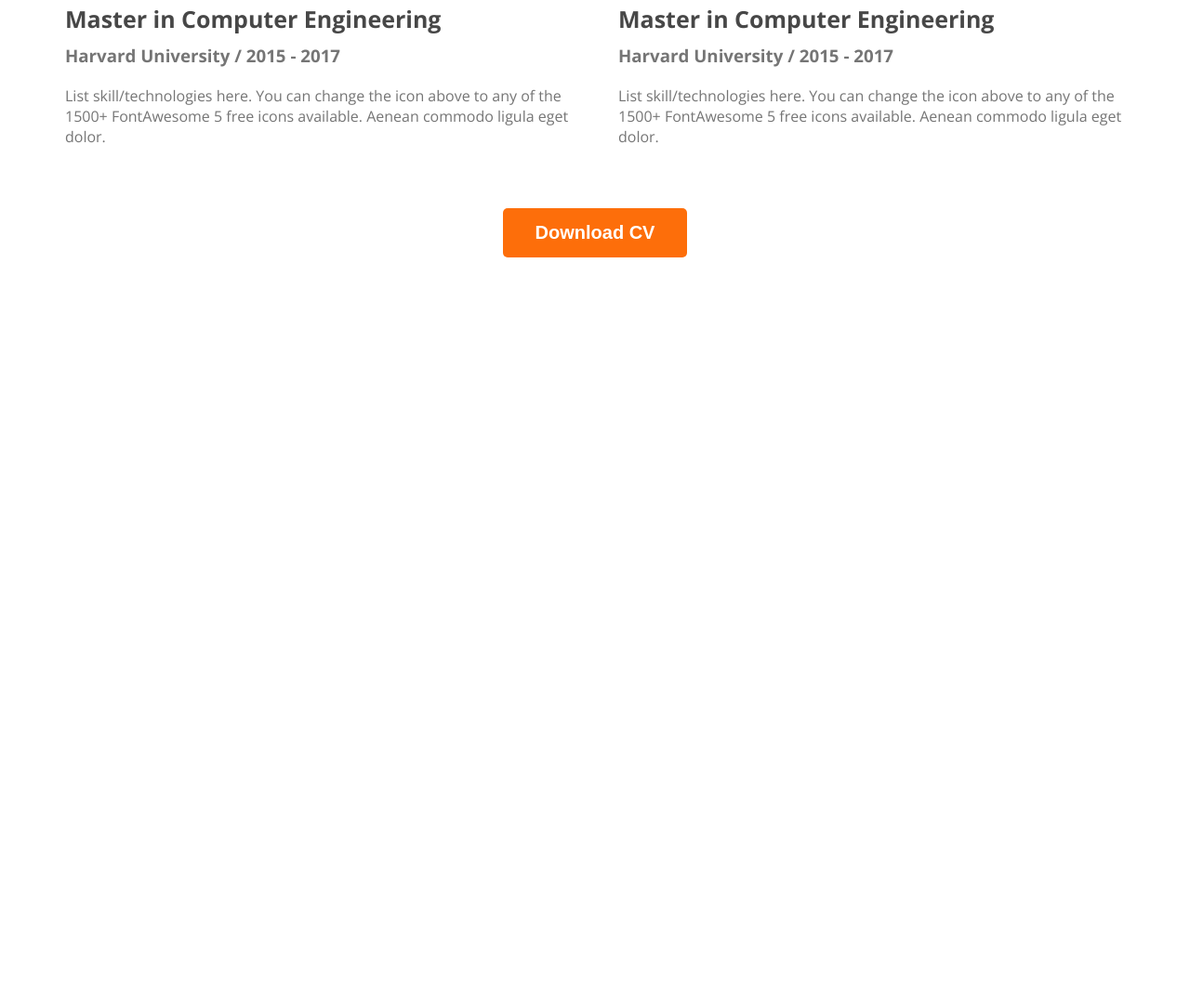
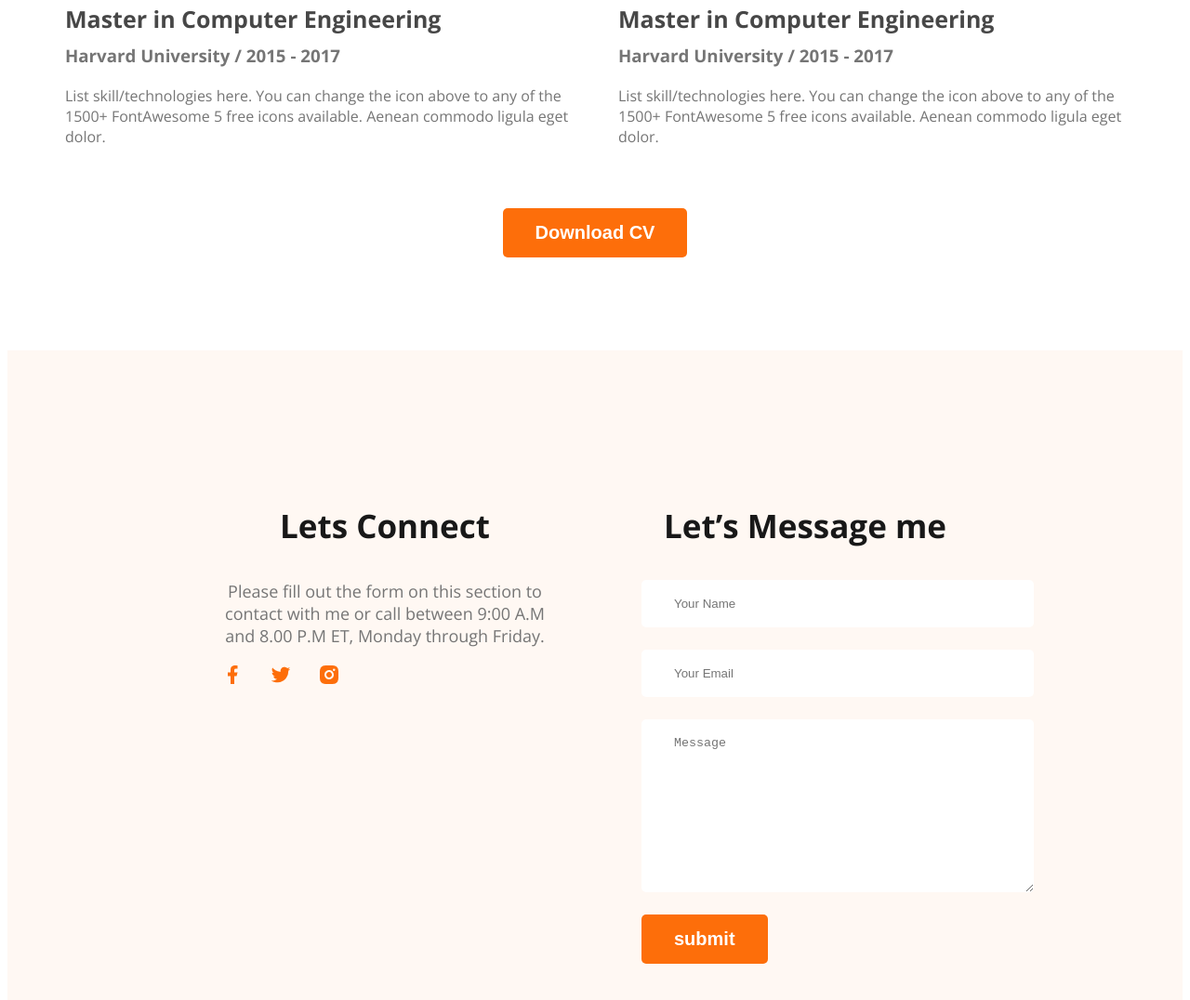
Before and after one commit to FatemaZohraAnannya/webdeveloper-portfolio, a plain HTML site: page index.html in a window 1280 px wide. Shown: the part 2863-3939 px from the top of the page at 93% size. Before the commit the page ends 3210 px from the top, so only its background shows below. Drawn offline with nearby package versions, Linux system fonts and the light colour scheme.

Commit message:
added footer

```diff
--- a/index.html
+++ b/index.html
@@ -115,21 +115,24 @@
                         <h2 class="resume-item-title">Master in Computer Engineering</h2>
                         <h3 class="resume-item-institute">Harvard University / 2015 - 2017</h3>
                         <p class="resume-item-description">List skill/technologies here. You can change the icon above
-                                    to any of the 1500+ FontAwesome 5 free icons available. Aenean commodo ligula eget dolor.</p>
+                            to any of the 1500+ FontAwesome 5 free icons available. Aenean commodo ligula eget dolor.
+                        </p>
                     </div>
                     <hr>
                     <div class="resume-item">
                         <h2 class="resume-item-title">Master in Computer Engineering</h2>
                         <h3 class="resume-item-institute">Harvard University / 2015 - 2017</h3>
                         <p class="resume-item-description">List skill/technologies here. You can change the icon above
-                                    to any of the 1500+ FontAwesome 5 free icons available. Aenean commodo ligula eget dolor.</p>
+                            to any of the 1500+ FontAwesome 5 free icons available. Aenean commodo ligula eget dolor.
+                        </p>
                     </div>
                     <hr>
                     <div class="resume-item">
                         <h2 class="resume-item-title">Master in Computer Engineering</h2>
                         <h3 class="resume-item-institute">Harvard University / 2015 - 2017</h3>
                         <p class="resume-item-description">List skill/technologies here. You can change the icon above
-                                    to any of the 1500+ FontAwesome 5 free icons available. Aenean commodo ligula eget dolor.</p>
+                            to any of the 1500+ FontAwesome 5 free icons available. Aenean commodo ligula eget dolor.
+                        </p>
                     </div>
                 </div>
 
@@ -140,21 +143,24 @@
                         <h2 class="resume-item-title">Master in Computer Engineering</h2>
                         <h3 class="resume-item-institute">Harvard University / 2015 - 2017</h3>
                         <p class="resume-item-description">List skill/technologies here. You can change the icon above
-                                    to any of the 1500+ FontAwesome 5 free icons available. Aenean commodo ligula eget dolor.</p>
+                            to any of the 1500+ FontAwesome 5 free icons available. Aenean commodo ligula eget dolor.
+                        </p>
                     </div>
                     <hr>
                     <div class="resume-item">
                         <h2 class="resume-item-title">Master in Computer Engineering</h2>
                         <h3 class="resume-item-institute">Harvard University / 2015 - 2017</h3>
                         <p class="resume-item-description">List skill/technologies here. You can change the icon above
-                                    to any of the 1500+ FontAwesome 5 free icons available. Aenean commodo ligula eget dolor.</p>
+                            to any of the 1500+ FontAwesome 5 free icons available. Aenean commodo ligula eget dolor.
+                        </p>
                     </div>
                     <hr>
                     <div class="resume-item">
                         <h2 class="resume-item-title">Master in Computer Engineering</h2>
                         <h3 class="resume-item-institute">Harvard University / 2015 - 2017</h3>
                         <p class="resume-item-description">List skill/technologies here. You can change the icon above
-                                    to any of the 1500+ FontAwesome 5 free icons available. Aenean commodo ligula eget dolor.</p>
+                            to any of the 1500+ FontAwesome 5 free icons available. Aenean commodo ligula eget dolor.
+                        </p>
                     </div>
                 </div>
             </div>
@@ -165,7 +171,29 @@
 
     </main>
     <footer>
+        <div class="footer-column">
+            <h3 class="section-title">Lets Connect</h3>
+            <p class="section-description">
+                Please fill out the form on this section to contact with me or call between 9:00 A.M and 8.00 P.M ET,
+                Monday through Friday.
+            </p>
+            <div class="social-links">
+                <a href="https://www.facebook.com/fatema.z.anannya/"><img src="images/icons/facebook.png" alt=""></a>
+                <a href="https://twitter.com/Anupoma_anu"><img src="images/icons/twitter.png" alt=""></a>
+                <a href="https://www.instagram.com/miss.twelve.12/"><img src="images/icons/insta.png" alt=""></a>
+            </div>
+        </div>
 
+
+        <div class="footer-column">
+            <h3 class="section-title">Let’s Message me</h3>
+            <form class="contact" action="">
+                <input type="text" name="" id="" placeholder="Your Name">
+                <input type="email" name="" id="" placeholder="Your Email">
+                <textarea placeholder="Message" name="" id="" cols="30" rows="10" ></textarea>
+                <input class="btn-primary" type="submit" value="submit">
+            </form>
+        </div>
     </footer>
 
 </body>
--- a/styles/portfolio.css
+++ b/styles/portfolio.css
@@ -185,21 +185,53 @@ main section {
     font-weight: 700;
     margin-bottom: 10px;
 }
-.resume-item-institute{
-    margin-bottom:20px ;
+
+.resume-item-institute {
+    margin-bottom: 20px;
     margin-top: 0px;
 }
 
-.resume-item-description, .resume-item-institute {
+.resume-item-description,
+.resume-item-institute {
     color: #757575;
 }
-.resume-container hr{
-    margin: 30px;
+
+.resume-container hr {
+    margin: 30px 0;
 }
-.download-cv{
+
+.download-cv {
     text-align: center;
     margin-top: 50px;
     margin-bottom: 70px;
 }
 
+
 /* footer form styles */
+footer {
+    display: flex;
+    background: #FFF8F3;
+    gap: 100px;
+    margin-top: 100px;
+    padding: 130px 230px;
+}
+
+.footer-column {
+    width: 50%;
+}
+.social-links a{
+    margin-right: 24px;
+}
+
+.contact input[type="text"], .contact input[type="email"],
+textarea {
+    display: block;
+    margin-bottom: 24px;
+    padding: 18px 35px;
+    color: #757575;
+    border-radius: 5px;
+    background:#FFF;
+    border: 0;
+    width: 100%;
+}
+/* .contact input */
```
Lines whose indentation alone changed are shown as unchanged.
